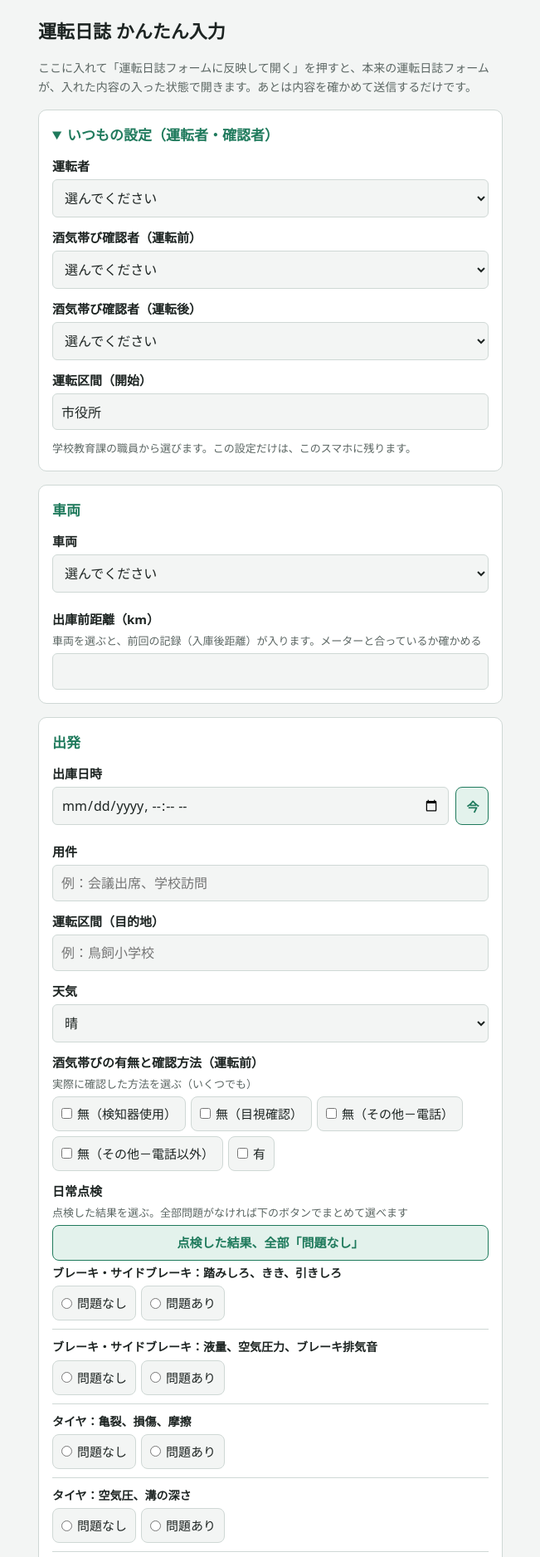
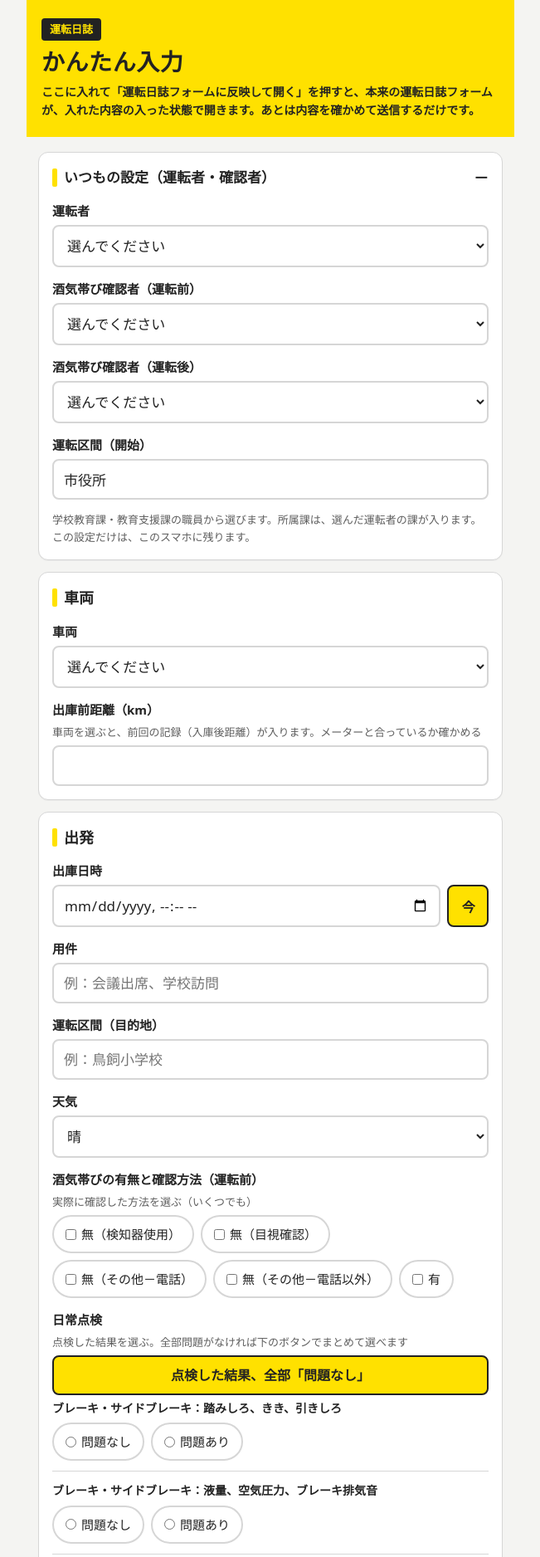
Before and after one commit to tossy5296-art/unten-nisshi, a plain HTML site: page index.html in a window 1280 px wide. Shown: the top 1876 px of the page at 83% size, without its empty margins (314-965 px from the left). Drawn offline with Linux system fonts and the light colour scheme.

Commit message:
ページを更新

```diff
--- a/index.html
+++ b/index.html
@@ -1,55 +1,66 @@
 <!doctype html><html lang="ja"><head><meta charset="utf-8"><meta name="viewport" content="width=device-width,initial-scale=1,viewport-fit=cover"><meta name="robots" content="noindex,nofollow"><style>:root{padding-top:env(safe-area-inset-top,0px);padding-bottom:env(safe-area-inset-bottom,0px)}body{margin:0}[hidden]{display:none!important}</style></head><body><title>運転日誌 かんたん入力</title>
 <meta name="claude:viewport-fit-sides" content="cover">
 <style>
-/* 1カラムのスマホ用入力フォーム。いつもの設定 → 出発 → 帰庁 → 反映 の順に縦に流す */
-:root{--bg:#f3f5f4;--card:#ffffff;--fg:#1d2422;--sub:#5b6663;--line:#cfd8d5;--accent:#1f7a5c;--accent-bg:#e3f2ec;--warn-bg:#fff3e0;--warn-line:#e0a24a;--bad:#b3261e;
---font:"Hiragino Sans","Yu Gothic UI","Meiryo",system-ui,sans-serif}
-@media (prefers-color-scheme: dark){:root:not([data-theme="light"]){--bg:#141a18;--card:#1d2522;--fg:#e8eeec;--sub:#a3b0ac;--line:#34413d;--accent:#5cc49d;--accent-bg:#1e3a30;--warn-bg:#3a2c14;--warn-line:#b9822f;--bad:#f2b8b5;color-scheme:dark}}
-:root[data-theme="dark"]{--bg:#141a18;--card:#1d2522;--fg:#e8eeec;--sub:#a3b0ac;--line:#34413d;--accent:#5cc49d;--accent-bg:#1e3a30;--warn-bg:#3a2c14;--warn-line:#b9822f;--bad:#f2b8b5;color-scheme:dark}
-body{background:var(--bg);color:var(--fg);font-family:var(--font);font-size:16px;line-height:1.6;
-padding-left:max(16px,env(safe-area-inset-left,0px));padding-right:max(16px,env(safe-area-inset-right,0px));padding-block:20px 48px}
-main{max-width:560px;margin:0 auto;display:flex;flex-direction:column;gap:16px}
-h1{font-size:22px;margin:0;text-wrap:balance}
-.lead{color:var(--sub);margin:0;font-size:14px}
-section,details{background:var(--card);border:1px solid var(--line);border-radius:10px;padding:16px;display:flex;flex-direction:column;gap:12px}
+/* 黒と黄色を基調にした1カラムのスマホ用フォーム（契約ナビと同じ配色）。見出し帯 → 設定 → 車両 → 出発 → 帰庁 → 反映 */
+:root{--y:#FFE100;--y-soft:#FFF8CC;--k:#222222;--g:#5E5E5E;--line:#D6D6D6;--bg:#F4F4F2;--card:#FFFFFF;--bad:#C62828;--ok:#1B1B1B;
+--font:"Hiragino Sans","Hiragino Kaku Gothic ProN","Yu Gothic UI","Meiryo",system-ui,sans-serif;color-scheme:light}
+body{background:var(--bg);color:var(--k);font-family:var(--font);font-size:16px;line-height:1.6;margin:0;
+padding-left:max(14px,env(safe-area-inset-left,0px));padding-right:max(14px,env(safe-area-inset-right,0px));padding-block:0 48px}
+main{max-width:560px;margin:0 auto;display:flex;flex-direction:column;gap:14px}
+.hero{background:var(--y);margin:0 calc(-1*max(14px,env(safe-area-inset-left,0px))) 4px;padding:22px max(18px,env(safe-area-inset-left,0px)) 20px;display:flex;flex-direction:column;gap:8px}
+.hero .tag{align-self:flex-start;background:var(--k);color:var(--y);font-weight:bold;font-size:13px;padding:3px 10px;border-radius:4px}
+h1{font-size:28px;margin:0;line-height:1.25;text-wrap:balance;letter-spacing:.02em}
+.lead{margin:0;font-size:14px;font-weight:bold}
+section,details{background:var(--card);border:1px solid var(--line);border-radius:12px;padding:16px;display:flex;flex-direction:column;gap:14px;box-shadow:0 1px 0 rgba(0,0,0,.04)}
 details{display:block}
-details[open]>summary{margin-bottom:12px}
-details>div{display:flex;flex-direction:column;gap:12px}
-summary{font-size:17px;font-weight:bold;color:var(--accent);cursor:pointer}
-h2{font-size:17px;margin:0;color:var(--accent)}
-label,.lbl{font-weight:bold;font-size:15px;display:flex;flex-direction:column;gap:4px}
-small,.note{font-weight:normal;color:var(--sub);font-size:13px}
+details[open]>summary{margin-bottom:14px}
+details>div{display:flex;flex-direction:column;gap:14px}
+summary{font-size:17px;font-weight:bold;cursor:pointer;list-style:none;display:flex;align-items:center;gap:8px}
+summary::-webkit-details-marker{display:none}
+summary::before{content:"";width:6px;height:22px;background:var(--y);border-radius:2px}
+summary::after{content:"＋";margin-left:auto;font-size:18px}
+details[open]>summary::after{content:"－"}
+h2{font-size:18px;margin:0;display:flex;align-items:center;gap:8px}
+h2::before{content:"";width:6px;height:22px;background:var(--y);border-radius:2px;flex:none}
+label,.lbl{font-weight:bold;font-size:15px;display:flex;flex-direction:column;gap:5px}
+small,.note{font-weight:normal;color:var(--g);font-size:13px}
 .note{margin:0}
-input,select,textarea{font-size:16px;padding:10px;border:1px solid var(--line);border-radius:6px;background:var(--bg);color:var(--fg);width:100%;box-sizing:border-box;font-family:inherit}
-input:focus-visible,select:focus-visible,button:focus-visible,a:focus-visible,summary:focus-visible{outline:3px solid var(--accent);outline-offset:2px}
+input,select,textarea{font-size:17px;padding:11px 12px;border:2px solid var(--line);border-radius:8px;background:#fff;color:var(--k);width:100%;box-sizing:border-box;font-family:inherit;min-height:48px}
+input:focus,select:focus,textarea:focus{border-color:var(--k);outline:3px solid var(--y);outline-offset:0}
+button:focus-visible,a:focus-visible,summary:focus-visible{outline:3px solid var(--k);outline-offset:2px}
 .row{display:flex;gap:8px;align-items:stretch}
 .row>*{min-width:0}
-.btn{font-size:15px;font-weight:bold;padding:10px 12px;border:1px solid var(--accent);border-radius:8px;background:var(--accent-bg);color:var(--accent);cursor:pointer;white-space:nowrap;font-family:inherit}
+.btn{font-size:16px;font-weight:bold;padding:10px 16px;border:2px solid var(--k);border-radius:8px;background:var(--y);color:var(--k);cursor:pointer;white-space:nowrap;font-family:inherit;min-height:48px}
+.btn:active{transform:translateY(1px)}
+.btn:disabled{opacity:.5}
 .btn.wide{white-space:normal;text-align:center;line-height:1.4}
-.big{display:block;text-align:center;text-decoration:none;font-size:17px;font-weight:bold;padding:15px;border:0;border-radius:10px;background:var(--accent);color:var(--card);cursor:pointer;font-family:inherit;width:100%;box-sizing:border-box}
-.calc{font-size:14px;color:var(--accent);margin:-4px 0 0}
-.chips{display:flex;flex-wrap:wrap;gap:6px}
-.chips label{flex-direction:row;align-items:center;gap:6px;font-weight:normal;font-size:15px;border:1px solid var(--line);border-radius:8px;padding:8px 10px;background:var(--bg);cursor:pointer}
-.chips input{width:auto;margin:0}
-.chips label:has(input:checked){border-color:var(--accent);background:var(--accent-bg);color:var(--accent);font-weight:bold}
-.insp{display:flex;flex-direction:column;gap:10px}
-.insp .item{display:flex;flex-direction:column;gap:4px;padding-bottom:10px;border-bottom:1px solid var(--line)}
+.big{display:block;text-align:center;text-decoration:none;font-size:18px;font-weight:bold;padding:17px;border:0;border-radius:12px;background:var(--k);color:var(--y);cursor:pointer;font-family:inherit;width:100%;box-sizing:border-box}
+.big:active{transform:translateY(1px)}
+.calc{font-size:14px;font-weight:bold;margin:-6px 0 0;background:var(--y-soft);border-left:4px solid var(--y);padding:6px 10px;border-radius:4px}
+.calc:empty{display:none}
+.chips{display:flex;flex-wrap:wrap;gap:8px}
+.chips label{flex-direction:row;align-items:center;gap:6px;font-weight:normal;font-size:15px;border:2px solid var(--line);border-radius:999px;padding:9px 14px;background:#fff;cursor:pointer;min-height:44px;box-sizing:border-box}
+.chips input{width:auto;margin:0;min-height:0;accent-color:var(--k)}
+.chips label:has(input:checked){border-color:var(--k);background:var(--y);font-weight:bold}
+.insp{display:flex;flex-direction:column;gap:12px}
+.insp .item{display:flex;flex-direction:column;gap:6px;padding-bottom:12px;border-bottom:1px solid var(--line)}
 .insp .item:last-child{border-bottom:0;padding-bottom:0}
 .insp .name{font-size:14px}
 .insp .item.bad .name{color:var(--bad);font-weight:bold}
-.miss{background:var(--warn-bg);border:1px solid var(--warn-line);border-radius:8px;padding:10px 12px;font-size:14px}
+.insp .item.bad label:has(input:checked){background:#FFE3E0;border-color:var(--bad);color:var(--bad)}
+.miss{background:var(--y-soft);border:2px solid var(--y);border-radius:8px;padding:10px 12px;font-size:14px;font-weight:bold}
 .miss:empty{display:none}
-#copyMsg{font-size:14px;margin:0;min-height:1.6em}
-#copyMsg{color:var(--accent);font-weight:bold}
-ol{margin:0;padding-left:1.4em;display:flex;flex-direction:column;gap:6px}
-textarea.code{height:64px;font-size:11px;color:var(--sub)}
-.warn{background:var(--warn-bg);border-color:var(--warn-line)}
+ol{margin:0;padding-left:1.4em;display:flex;flex-direction:column;gap:6px;font-size:15px}
+.warn{background:var(--k);border-color:var(--k);color:#fff}
+.warn h2{color:var(--y)}
+.warn .note{color:#EDEDED}
+optgroup{font-weight:bold}
 [hidden]{display:none!important}
 @media (prefers-reduced-motion:reduce){*{transition:none!important}}
 </style>
 <main>
-<h1>運転日誌 かんたん入力</h1>
-<p class="lead">ここに入れて「運転日誌フォームに反映して開く」を押すと、本来の運転日誌フォームが、入れた内容の入った状態で開きます。あとは内容を確かめて送信するだけです。</p>
+<header class="hero"><span class="tag">運転日誌</span><h1>かんたん入力</h1>
+<p class="lead">ここに入れて「運転日誌フォームに反映して開く」を押すと、本来の運転日誌フォームが、入れた内容の入った状態で開きます。あとは内容を確かめて送信するだけです。</p></header>
 
 <details id="setBox">
 <summary>いつもの設定（運転者・確認者）</summary>
@@ -58,13 +69,13 @@ textarea.code{height:64px;font-size:11px;color:var(--sub)}
 <label for="chk1">酒気帯び確認者（運転前）<select id="chk1"><option value="">選んでください</option></select></label>
 <label for="chk2">酒気帯び確認者（運転後）<select id="chk2"><option value="">選んでください</option></select></label>
 <label for="start">運転区間（開始）<input id="start" value="市役所"></label>
-<p class="note">学校教育課の職員から選びます。この設定だけは、このスマホに残ります。</p>
+<p class="note">学校教育課・教育支援課の職員から選びます。所属課は、選んだ運転者の課が入ります。この設定だけは、このスマホに残ります。</p>
 </div>
 </details>
 
 <section>
 <h2>車両</h2>
-<label for="carSel">車両<select id="carSel"><option value="">選んでください</option><option value="7133">7133（学校教育課）</option><option value="7132">7132（こども政策課）</option><option value="other">その他車両（番号を入れる）</option></select></label>
+<label for="carSel">車両<select id="carSel"><option value="">選んでください</option><option value="7133">7133（学校教育課）</option><option value="7132">7132（こども政策課）</option><option value="7131">7131（教育支援課）</option><option value="6605">6605（教育支援課）</option><option value="other">その他車両（番号を入れる）</option></select></label>
 <label for="carOther" id="carOtherL" hidden>その他車両の車両番号<small>例：大阪480あ1234。下4桁だけでもよい</small><div class="row"><input id="carOther" inputmode="text"><button class="btn" type="button" id="carFind">さがす</button></div></label>
 <p class="calc" id="carInfo" aria-live="polite"></p>
 <label for="odoBefore">出庫前距離（km）<small>車両を選ぶと、前回の記録（入庫後距離）が入ります。メーターと合っているか確かめる</small><input id="odoBefore" inputmode="numeric"></label>
@@ -112,12 +123,11 @@ textarea.code{height:64px;font-size:11px;color:var(--sub)}
 </section>
 </main>
 <script>
-var STAFF = [{"name": "石田　亮太", "kana": "いしだ"}, {"name": "上中　陽介", "kana": "うえなか"}, {"name": "馬田　健太", "kana": "うまた"}, {"name": "大﨑　貴子", "kana": "おおさき"}, {"name": "澤田　真也", "kana": "さわだ"}, {"name": "島田　恵里", "kana": "しまだ"}, {"name": "鈴木　友二", "kana": "すずき"}, {"name": "田中　大介", "kana": "たなか"}, {"name": "筒井　豊", "kana": "つつい"}, {"name": "長曽　寛央", "kana": "ながそ"}, {"name": "橋本　知", "kana": "はしもと"}, {"name": "羽田　行伸", "kana": "はねだ"}, {"name": "樋口　三花", "kana": "ひぐち"}, {"name": "宮本　藍", "kana": "みやもと"}, {"name": "宗木　俊憲", "kana": "むねき"}];
+var STAFF = [{"name": "石田　亮太", "kana": "いしだ", "dept": "学校教育課"}, {"name": "上中　陽介", "kana": "うえなか", "dept": "学校教育課"}, {"name": "馬田　健太", "kana": "うまた", "dept": "学校教育課"}, {"name": "大﨑　貴子", "kana": "おおさき", "dept": "学校教育課"}, {"name": "澤田　真也", "kana": "さわだ", "dept": "学校教育課"}, {"name": "島田　恵里", "kana": "しまだ", "dept": "学校教育課"}, {"name": "鈴木　友二", "kana": "すずき", "dept": "学校教育課"}, {"name": "田中　大介", "kana": "たなか", "dept": "学校教育課"}, {"name": "筒井　豊", "kana": "つつい", "dept": "学校教育課"}, {"name": "長曽　寛央", "kana": "ながそ", "dept": "学校教育課"}, {"name": "橋本　知", "kana": "はしもと", "dept": "学校教育課"}, {"name": "羽田　行伸", "kana": "はねだ", "dept": "学校教育課"}, {"name": "樋口　三花", "kana": "ひぐち", "dept": "学校教育課"}, {"name": "宮本　藍", "kana": "みやもと", "dept": "学校教育課"}, {"name": "宗木　俊憲", "kana": "むねき", "dept": "学校教育課"}, {"name": "久米　真由美", "kana": "くめ", "dept": "教育支援課"}, {"name": "芝谷　圭太", "kana": "しばたに", "dept": "教育支援課"}, {"name": "竹盛　照正", "kana": "たけもり", "dept": "教育支援課"}, {"name": "安田　昂平", "kana": "やすだ", "dept": "教育支援課"}];
 var FORM = 'https://settsu-city.form.kintoneapp.com/public/0e09b7fc352f05f01d18e01e75eb1ea32db450a5c83bbb9faff2030bf91e61d6';
 var VIEW = 'https://settsu-city.viewer.kintoneapp.com/public/api/records/';
 var CARS = VIEW + 'a5da43d5b7314eae29584e49ffb1f6055d73db91ec71963361bca50d851422a8/';  /* 車両の一覧 */
 var LOGS = VIEW + 'fd6098ce5d4095060bc06890bd08c38d71e8554077a050f1ac52c84e35ab0525/';  /* これまでの運転日誌 */
-var DEPT = '学校教育課';
 var BEFORE = 10, AFTER = 10;
 var ALC = ['無（検知器使用）','無（目視確認）','無（その他－電話）','無（その他－電話以外）','有'];
 var INSP = [
@@ -153,15 +163,17 @@ var num=function(s){return String(s||'').replace(/[０-９]/g,function(c){return
 var norm=function(s){return String(s||'').replace(/[\s　]/g,'');};
 
 /* 選択肢を作る */
-['drv','chk1','chk2','insPerson'].forEach(function(id){STAFF.forEach(function(p,i){var o=document.createElement('option');o.value=i;o.textContent=p.name.replace(/[\s　]+/,' ')+'（'+p.kana+'）';$(id).appendChild(o);});});
+['drv','chk1','chk2','insPerson'].forEach(function(id){var g={};STAFF.forEach(function(p,i){if(!g[p.dept]){g[p.dept]=document.createElement('optgroup');g[p.dept].label=p.dept;$(id).appendChild(g[p.dept]);}var o=document.createElement('option');o.value=i;o.textContent=p.name.replace(/[\s　]+/,' ')+'（'+p.kana+'）';g[p.dept].appendChild(o);});});
 ['alc1','alc2'].forEach(function(id){$(id).innerHTML=ALC.map(function(v){return '<label><input type="checkbox" name="'+id+'" value="'+esc(v)+'">'+esc(v)+'</label>';}).join('');});
 $('insp').innerHTML=INSP.map(function(it,n){return '<div class="item" data-code="'+esc(it[0])+'"><div class="name">'+esc(it[1])+'</div><div class="chips">'+
   it[2].map(function(v){return '<label><input type="radio" name="i'+n+'" value="'+esc(v)+'">'+esc(v)+'</label>';}).join('')+'</div></div>';}).join('');
 
 /* いつもの設定だけ保存する（今回の内容は保存しない） */
 var KEEP=['drv','chk1','chk2','start'];
-function saveSet(){try{var s={};KEEP.forEach(function(k){s[k]=$(k).value;});localStorage.setItem('unten-set',JSON.stringify(s));}catch(e){}}
-var saved={};try{saved=JSON.parse(localStorage.getItem('unten-set')||'{}');KEEP.forEach(function(k){if(saved[k]!==undefined)$(k).value=saved[k];});}catch(e){}
+var nameOf=function(v){return v===''||!STAFF[+v]?'':STAFF[+v].name;};
+var idxOf=function(n){for(var i=0;i<STAFF.length;i++)if(n&&norm(STAFF[i].name)===norm(n))return String(i);return '';};
+function saveSet(){try{localStorage.setItem('unten-set',JSON.stringify({drv:nameOf($('drv').value),chk1:nameOf($('chk1').value),chk2:nameOf($('chk2').value),start:$('start').value,v:2}));}catch(e){}}
+var saved={};try{saved=JSON.parse(localStorage.getItem('unten-set')||'{}');if(saved.v===2){['drv','chk1','chk2'].forEach(function(k){saved[k]=idxOf(saved[k]);});}else{['drv','chk1','chk2'].forEach(function(k){if(saved[k]!==undefined&&STAFF[+saved[k]])saved[k]=String(saved[k]);});}KEEP.forEach(function(k){if(saved[k]!==undefined)$(k).value=saved[k];});}catch(e){}
 try{localStorage.removeItem('unten-form');}catch(e){}
 $('setBox').open=!(saved.drv&&saved.chk1&&saved.chk2);
 KEEP.forEach(function(k){$(k).addEventListener('change',saveSet);});
@@ -232,7 +244,7 @@ function formUrl(s){
   var d=pick(s.drv),c1=pick(s.chk1),c2=pick(s.chk2);
   if(CAR){add('car_number',CAR.num);add('car_name',CAR.name);}
   add('odometer_before',num(s.odoBefore));add('odometer_after',num(s.odoAfter));
-  if(d){add('driver_name',d.name);add('department',DEPT);}
+  if(d){add('driver_name',d.name);add('department',d.dept);}
   var ip=s.insPerson===''?d:pick(s.insPerson);if(ip)add('single_line_text_2',ip.name);
   if(c1)add('alcohol_checker',c1.name);if(c2)add('single_line_text_1',c2.name);
   add('driving_section',s.start);add('driving_section_0',s.dest);add('single_line_text',s.purpose);add('文字列__1行_',s.weather);add('purpose_free',s.note.replace(/\s*\n\s*/g,' '));
```
